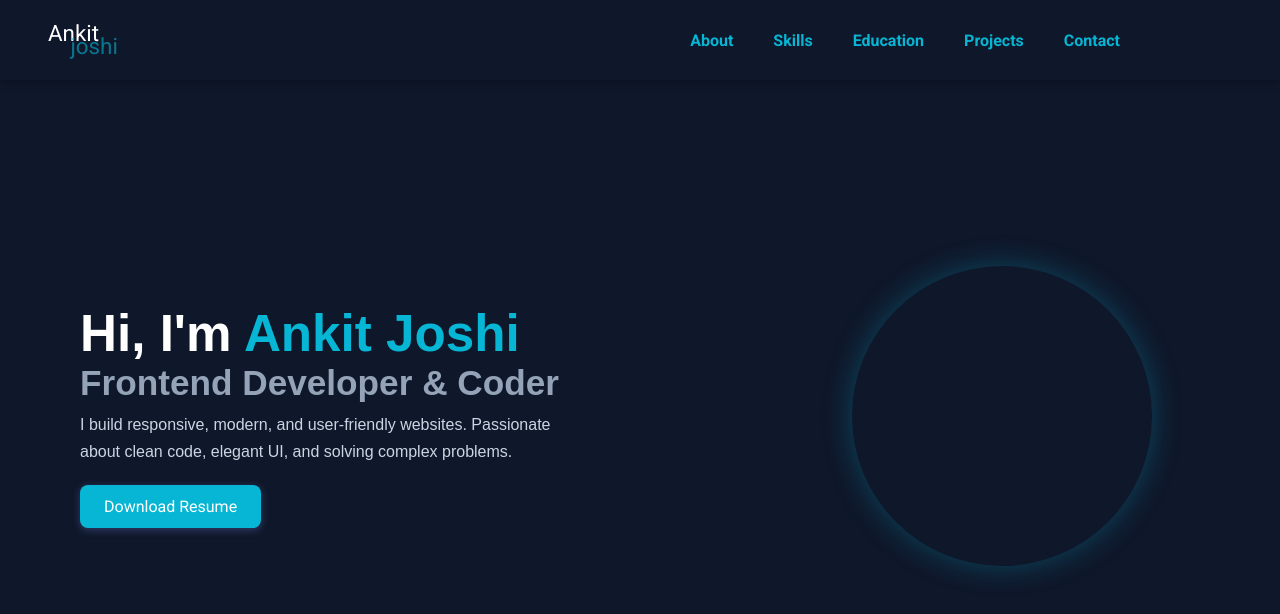
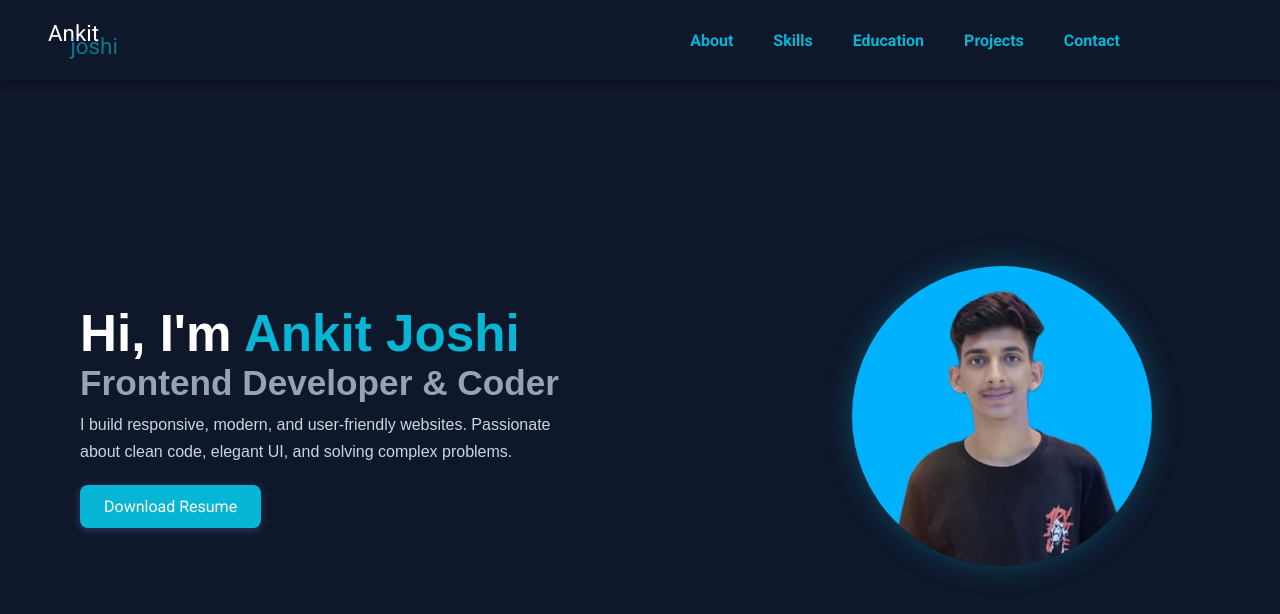
Before and after one commit to ankitjoshi26/Portfolio, a plain HTML site: page index.html in a window 1280 px wide. Drawn offline with Linux system fonts and the light colour scheme; the site is published under a folder, as on GitHub Pages, so addresses that start at the root find nothing; a web font is replaced by a local one.

Commit message:
fix background image path for GitHub pages

```diff
--- a/CSS/style.css
+++ b/CSS/style.css
@@ -130,7 +130,7 @@
   width: 300px;
   border-radius: 50%;
   box-shadow: 0 0 30px rgba(6, 182, 212, 0.3);
-  background-image: url("/Images/me.jpg");
+  background-image: url("../Images/me.jpg");
   background-size: 120%;
   background-position:top;
   margin-right: 3rem;
```
